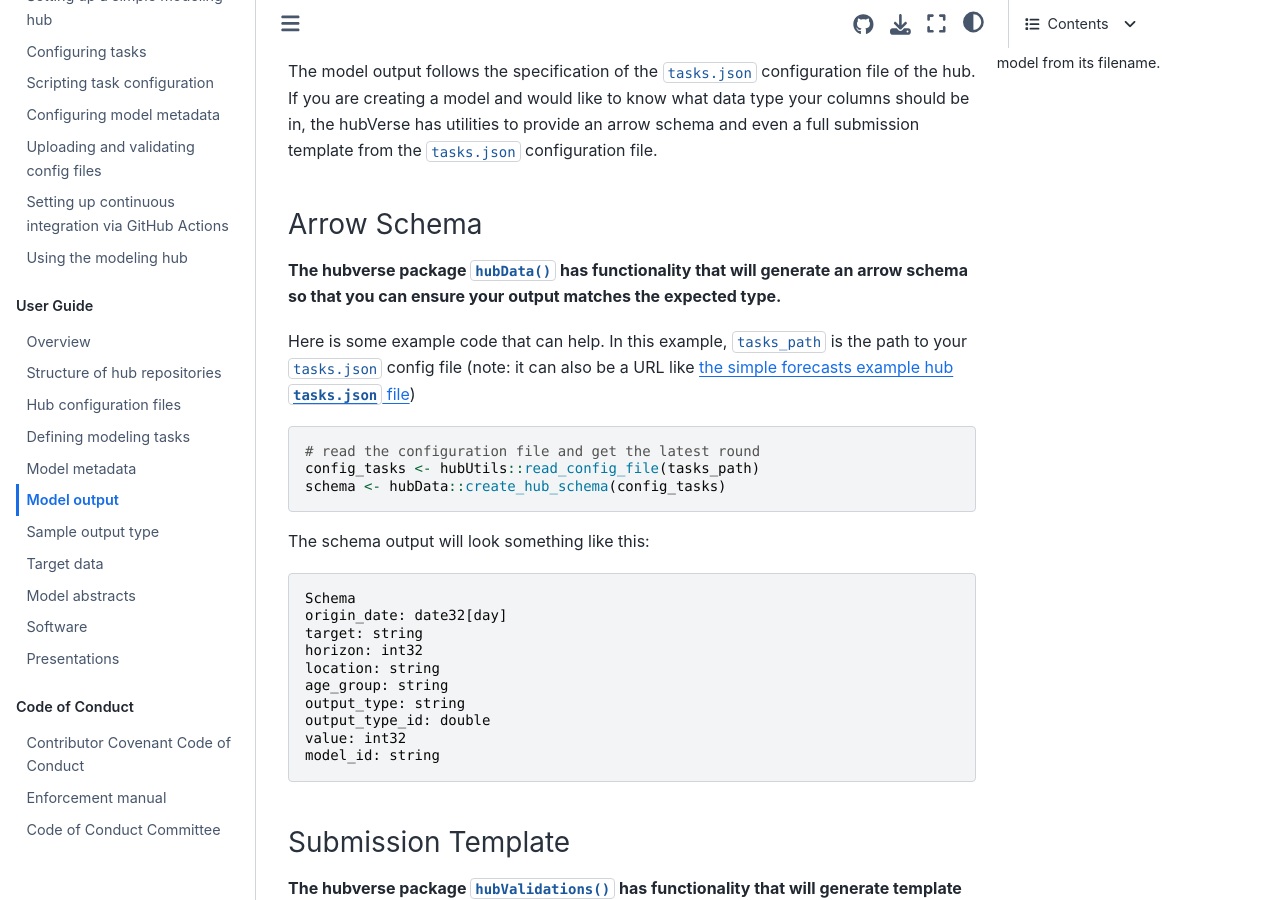
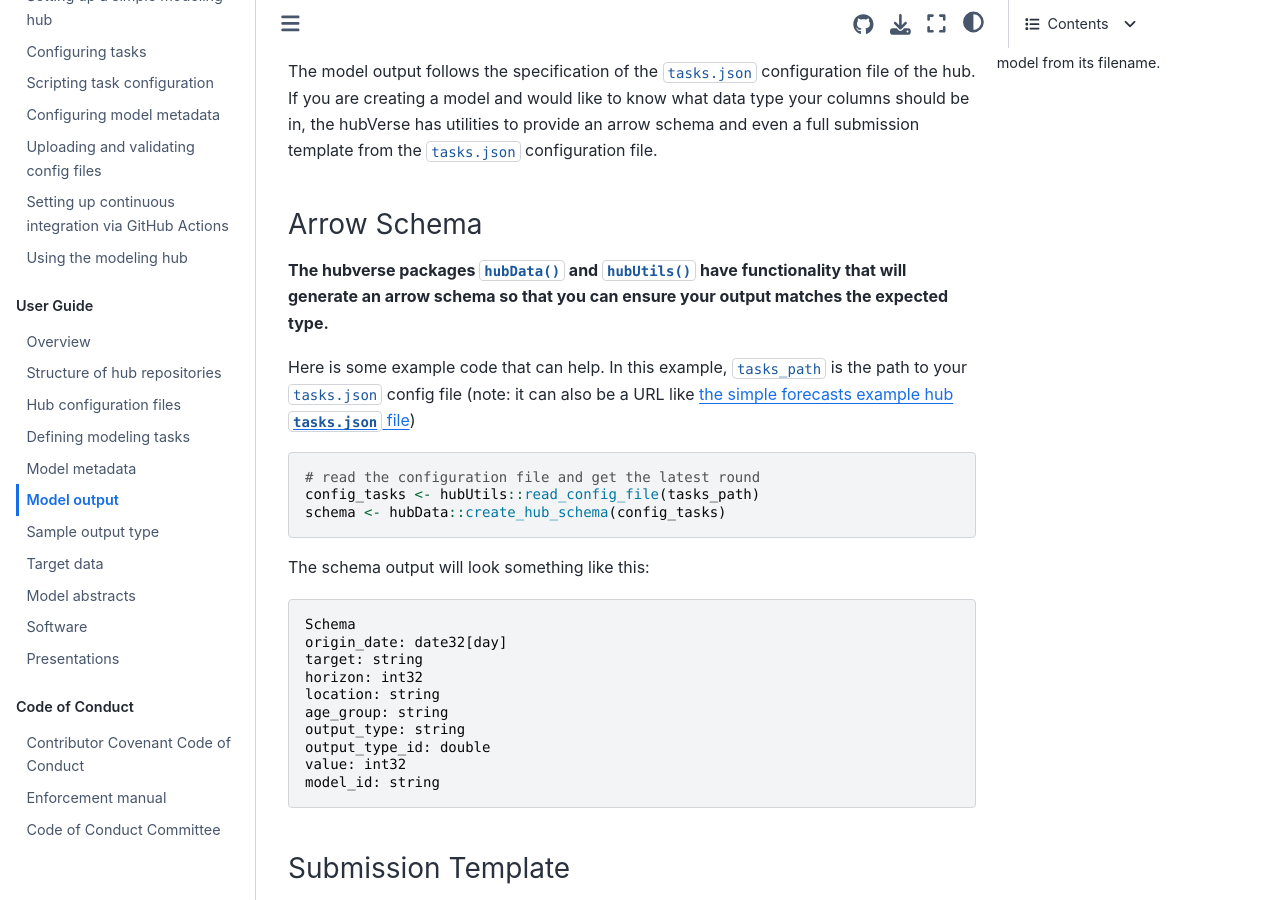
Before and after one commit to hubverse-org/hubDocs, a Sphinx documentation site: the page built from docs/source/user-guide/model-output.md, in a window 1280 px wide and 900 px high, scrolled down 2659 px. Built offline with Sphinx 7.4.7 and the Sphinx Book theme 1.1.4, drawn with Linux system fonts in a browser that asks for light colours; comment, search, counter and statistics services are not loaded.

Commit message:
Apply suggestions from code review
Co-authored-by: Lucie Contamin <CONTAMIN@pitt.edu>

```diff
--- a/docs/source/user-guide/model-output.md
+++ b/docs/source/user-guide/model-output.md
@@ -98,7 +98,7 @@ configuration file.
 
 ### Arrow Schema
 
-**The hubverse package `hubData()` has functionality that will generate an
+**The hubverse packages `hubData()` and `hubUtils()` have functionality that will generate an
 arrow schema so that you can ensure your output matches the expected type.**
 
 Here is some example code that can help. In this example, `tasks_path` is the
```
